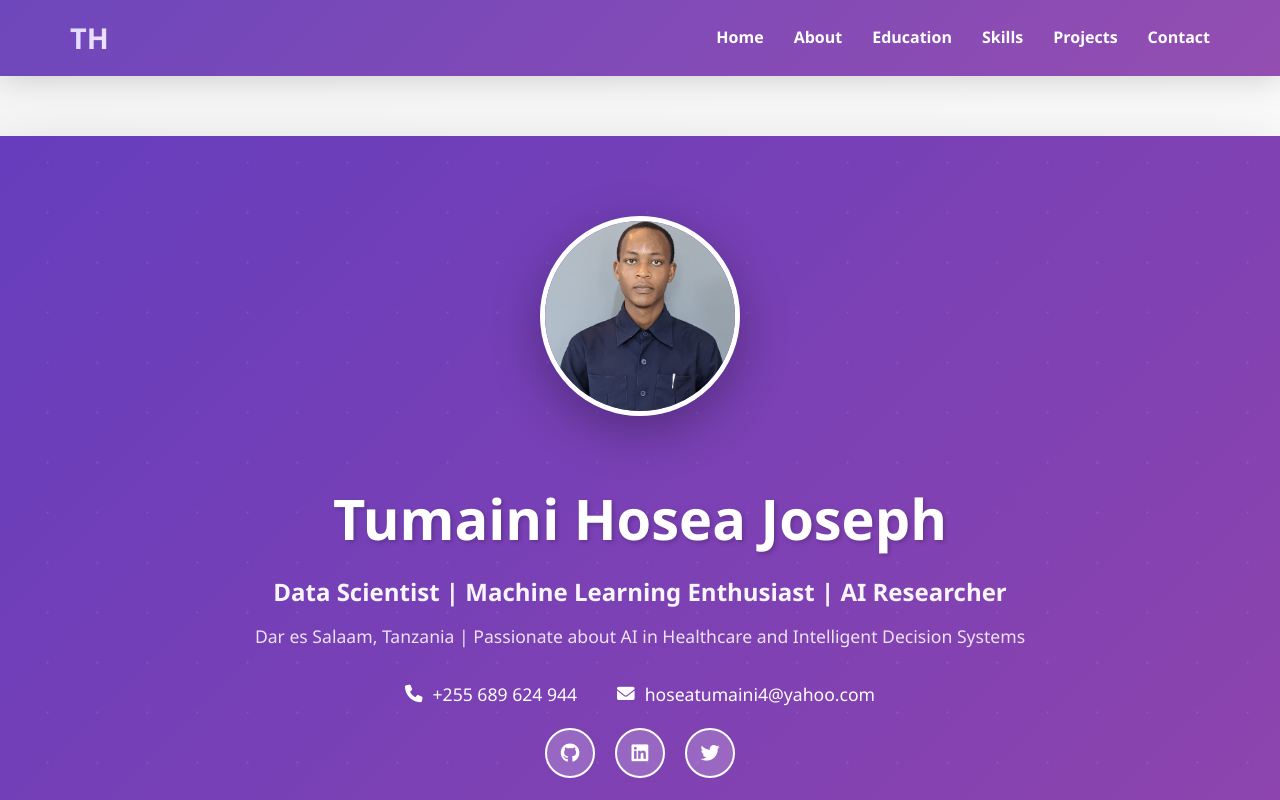
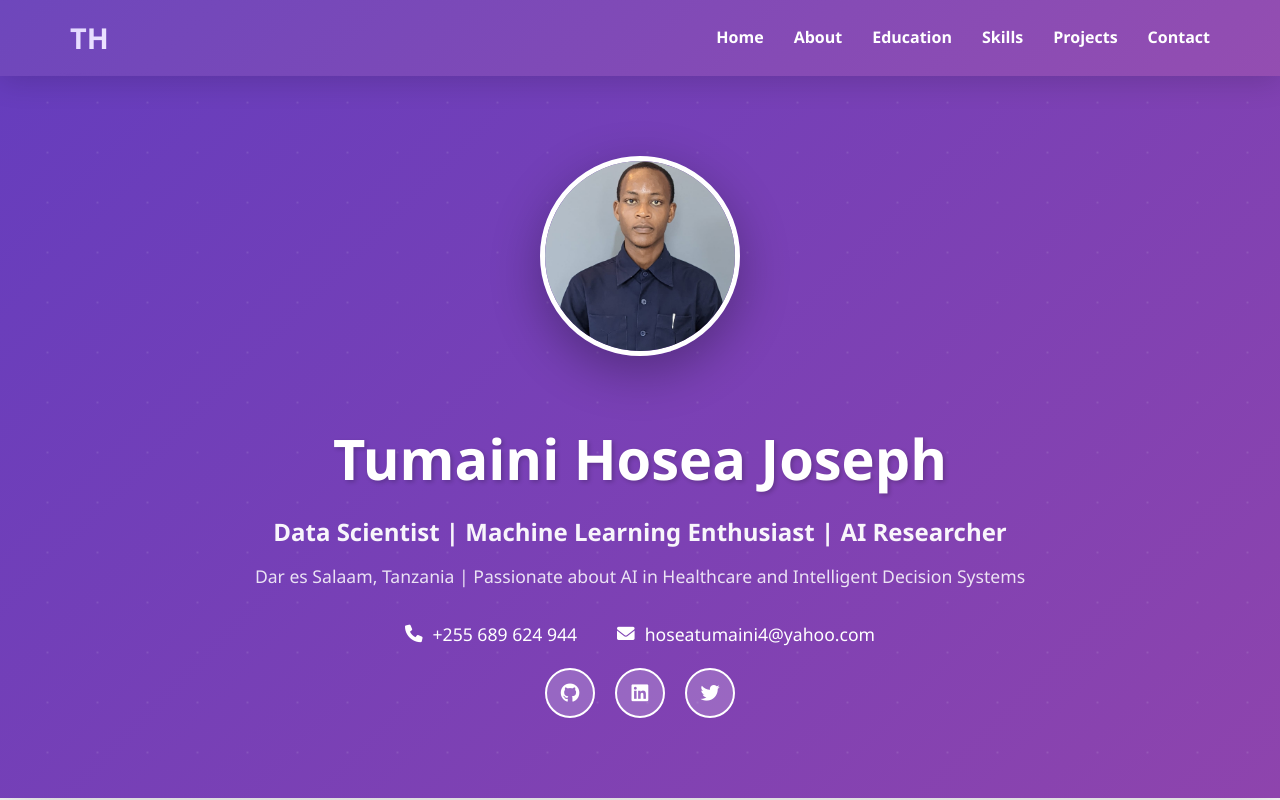
Before and after one commit to tumainih/portfolio-project-, a plain HTML site: page frontend/index.html in a window 1280 px wide. Shown: the top 800 px of the page. Drawn offline with Linux system fonts and the light colour scheme.

Commit message:
Update style.css

```diff
--- a/frontend/style.css
+++ b/frontend/style.css
@@ -102,7 +102,7 @@ header {
     box-shadow: var(--shadow-lg);
     position: relative;
     overflow: hidden;
-    margin-top: 60px;
+    margin-top: 0;
 }
 
 header::before {
```
